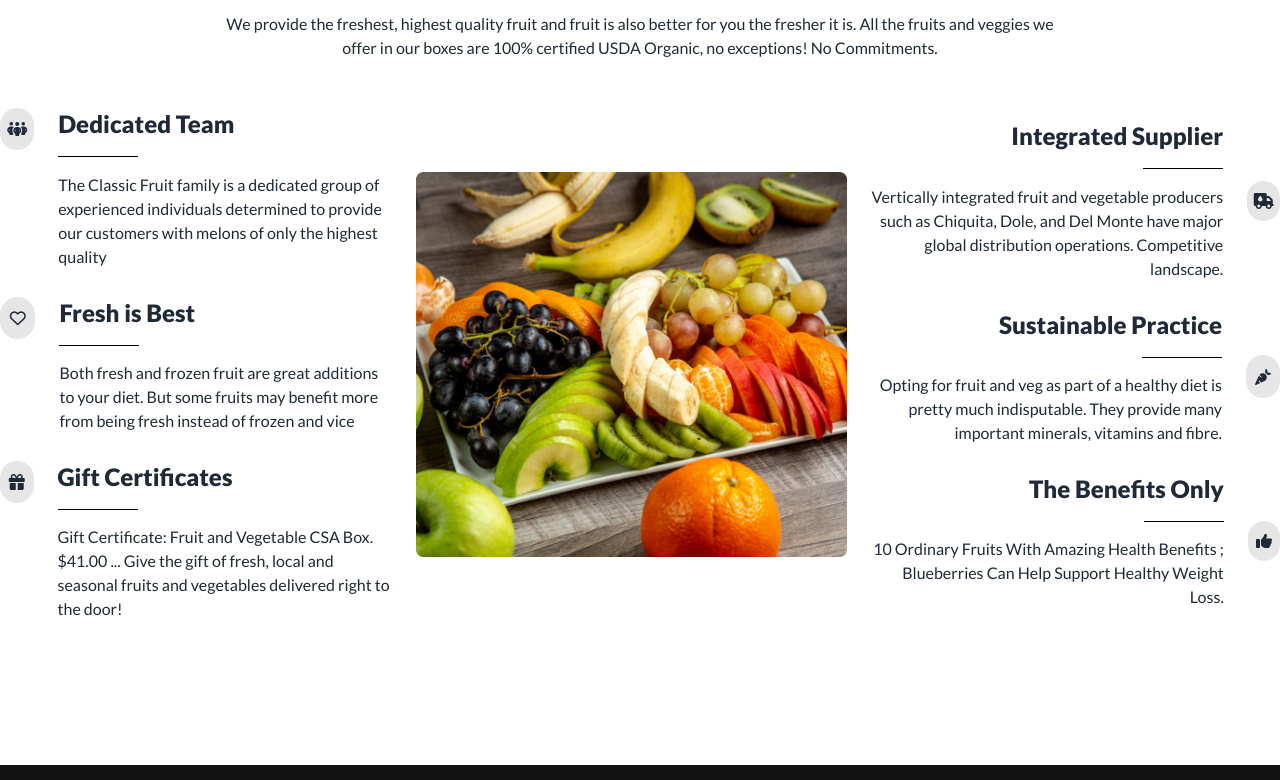
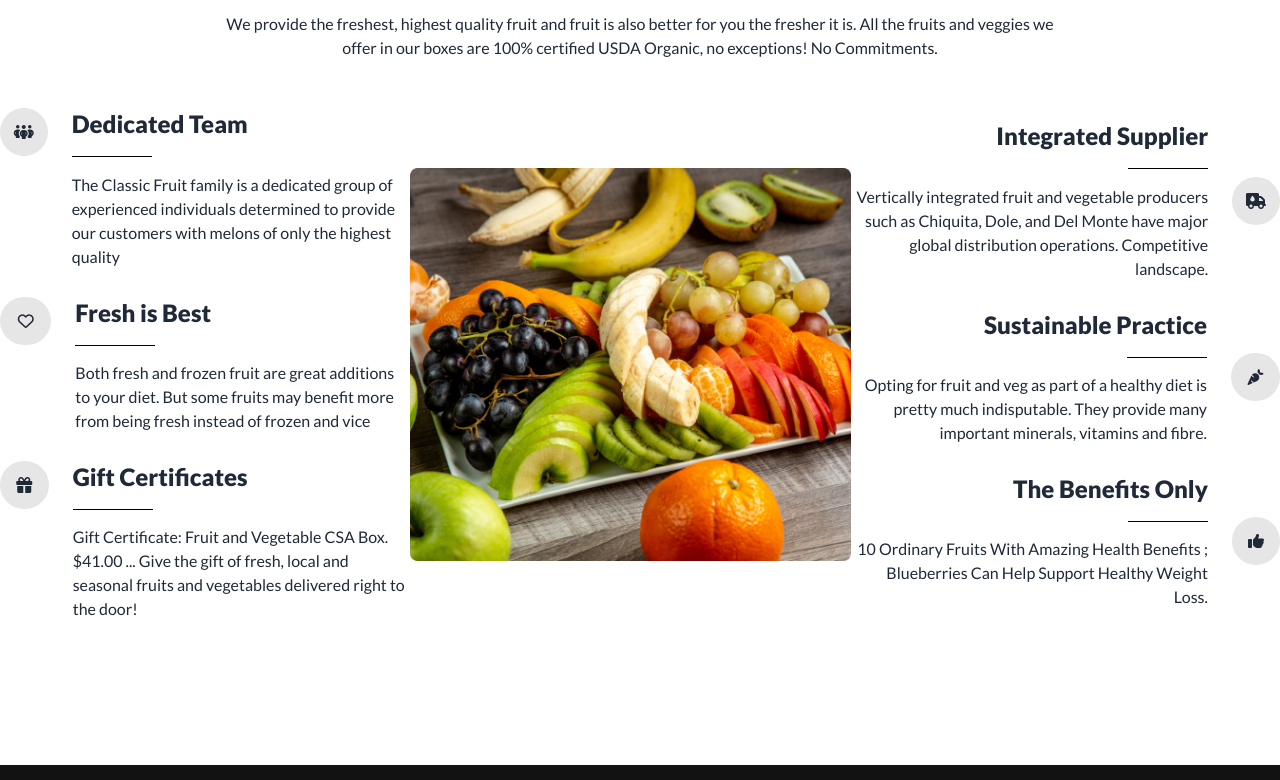
Before and after one commit to rathininfo/fruit-brust, a plain HTML site: page index.html in a window 1280 px wide. Shown: the part 2860-3640 px from the top of the page. Drawn offline with nearby package versions, Linux system fonts and the light colour scheme.

Commit message:
icon background problem solve

```diff
--- a/index.html
+++ b/index.html
@@ -613,7 +613,7 @@
    <div class="flex flex-col md:flex-col lg:flex-row  justify-center items-center lg:justify-between ">
     <div class="space-y-7">
         <div class="flex flex-col md:flex-col lg:flex-row justify-center gap-6 items-center md:items-center lg:items-start">
-          <div class="flex justify-center items-center bg-icon-color rounded-full w-[40px] h-[40px]  lg:w-[105px] lg:h-[42px]">
+          <div class="flex justify-center items-center bg-icon-color rounded-full w-10 h-10  lg:w-36 lg:h-12">
             <i class="fa-solid fa-people-group"></i>
         </div>
             <div class="flex flex-col items-center md:items-center lg:items-start justify-center text-center lg:text-left md:text-center">
@@ -625,7 +625,7 @@
         </div>
 
         <div class="flex flex-col md:flex-col lg:flex-row justify-center gap-6 items-center md:items-center lg:items-start">
-          <div class="flex justify-center items-center bg-icon-color rounded-full w-10 h-10  lg:w-[100px] lg:h-[42px]">
+          <div class="flex justify-center items-center bg-icon-color rounded-full w-10 h-10  lg:w-36 lg:h-12">
             <i class="fa-regular fa-heart"></i>
         </div>
             <div class="flex flex-col items-center md:items-center lg:items-start justify-center text-center lg:text-left md:text-center">
@@ -636,7 +636,7 @@
             </div>
         </div>
         <div class="flex flex-col md:flex-col lg:flex-row justify-center gap-6 items-center md:items-center lg:items-start">
-          <div class="flex justify-center items-center bg-icon-color rounded-full w-[40px] h-[40px]  lg:w-[100px] lg:h-[42px]">
+          <div class="flex justify-center items-center bg-icon-color rounded-full w-10 h-10  lg:w-36 lg:h-12">
             <i class="fa-solid fa-gift"></i>
         </div>
             <div class="flex flex-col items-center md:items-center lg:items-start justify-center text-center lg:text-left md:text-center">
@@ -649,8 +649,8 @@
             </div>
 
 
-<div class=" w-full lg:w-full mx-4 p-8 lg:p-2">
-    <img class="w-full" src="images/whychoose1.png" alt="">
+<div class=" w-full lg:w-full">
+    <img class="w-full lg:w-full" src="images/whychoose1.png" alt="">
 </div>
 
 
@@ -662,7 +662,7 @@
                 </div>
                 <p>Vertically integrated fruit and vegetable producers such as Chiquita, Dole, and Del Monte have major global distribution operations. Competitive landscape.</p>
             </div>
-            <div class="flex justify-center items-center bg-icon-color rounded-full w-[40px] h-[40px]  lg:w-[100px] lg:h-[40px]">
+            <div class="flex justify-center items-center bg-icon-color rounded-full w-10 h-10 lg:w-36 lg:h-12">
               <i class="fa-solid fa-truck-droplet"></i>
           </div>
         </div>
@@ -674,7 +674,7 @@
               </div>
               <p>Opting for fruit and veg as part of a healthy diet is pretty much indisputable. They provide many important minerals, vitamins and fibre.</p>
           </div>
-          <div class="flex justify-center items-center bg-icon-color rounded-full w-[40px] h-[40px]  lg:w-[90px] lg:h-[43px]">
+          <div class="flex justify-center items-center bg-icon-color rounded-full w-10 h-10  lg:w-32 lg:h-12">
             <i class="fa-solid fa-carrot"></i>
         </div>
       </div>
@@ -686,7 +686,7 @@
             </div>
             <p>10 Ordinary Fruits With Amazing Health Benefits ; Blueberries Can Help Support Healthy Weight Loss.</p>
         </div>
-        <div class="flex justify-center items-center bg-icon-color rounded-full w-[40px] h-[40px]  lg:w-[65px] lg:h-10]">
+        <div class="flex justify-center items-center bg-icon-color rounded-full w-10 h-10  lg:w-24 lg:h-12">
           <i class="fa-solid fa-thumbs-up"></i>
       </div>
     </div>
```
